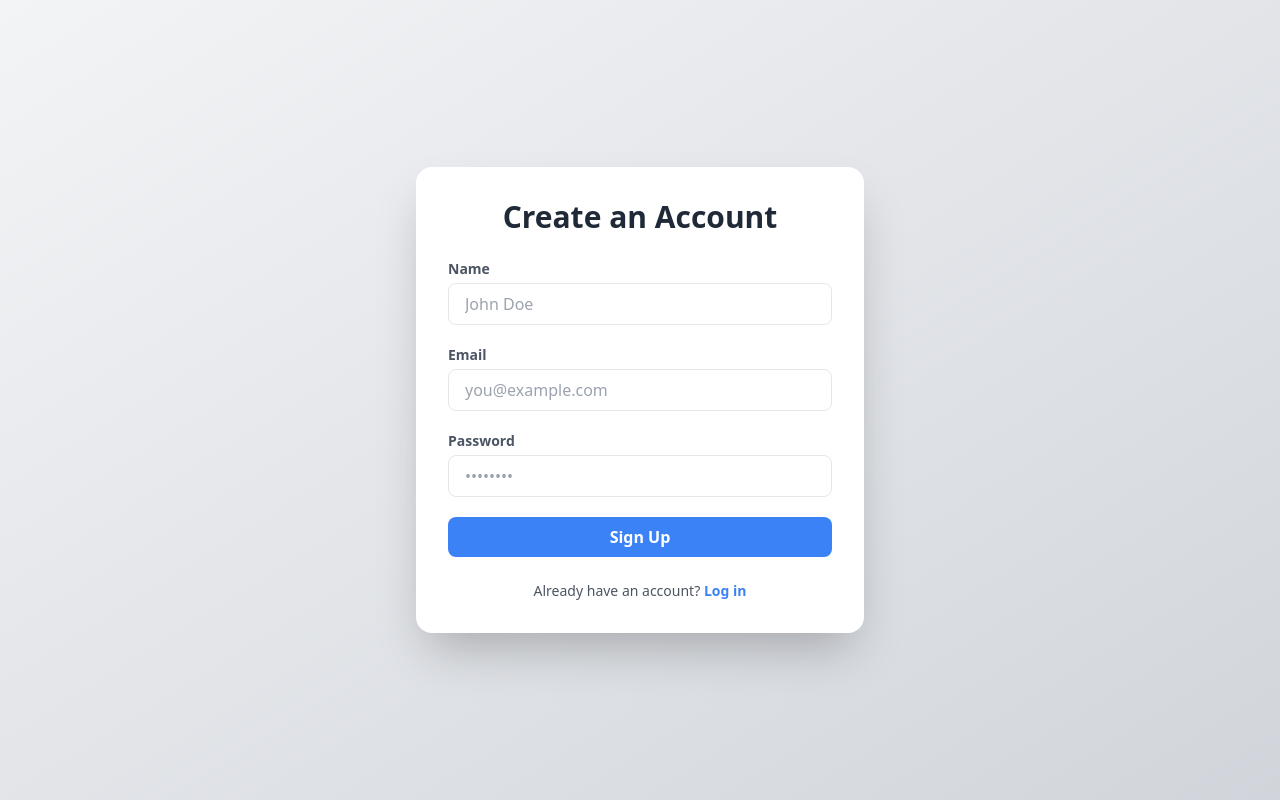
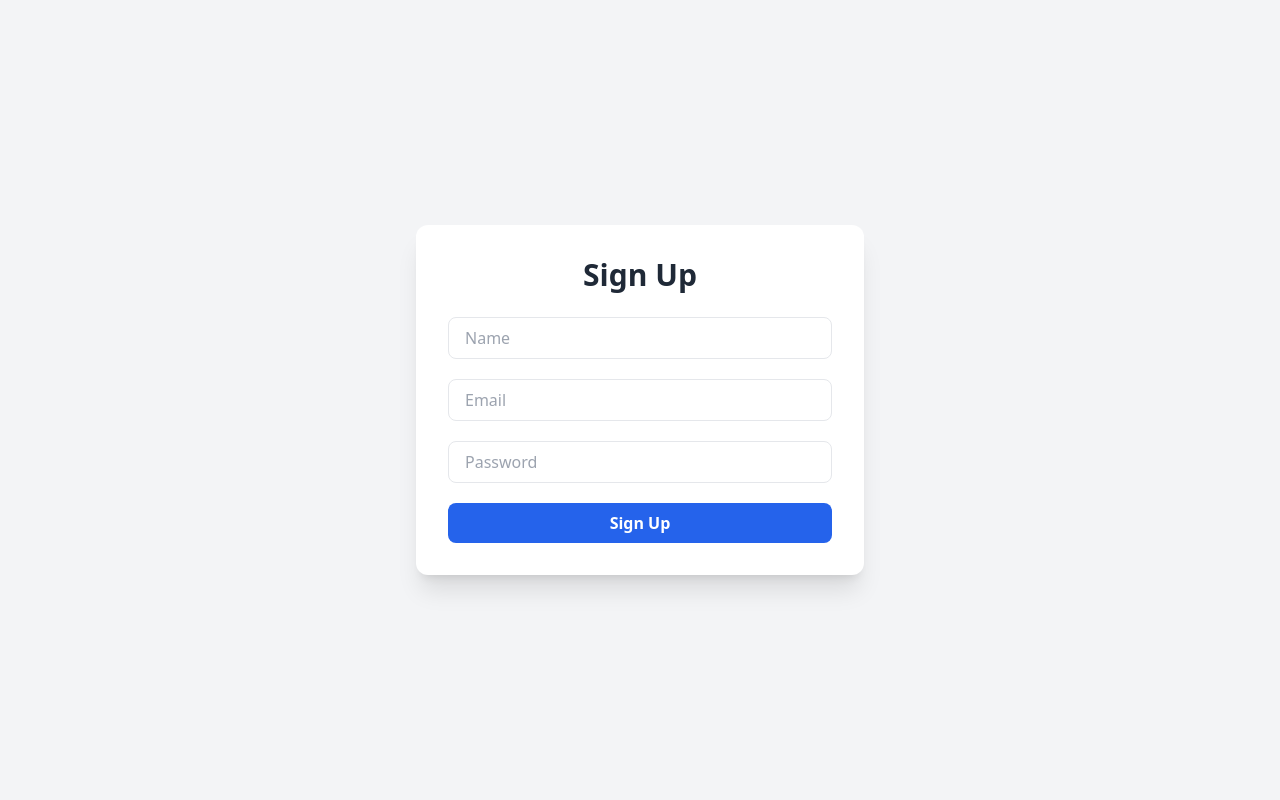
Before and after one commit to mubashar-mizA/inventory-control-next, a Next.js app: page /pages/register in a window 1280 px wide. Built offline with nearby package versions, Linux system fonts and the light colour scheme.

Commit message:
updating  app/pages/register/page.jsx

```diff
--- a/app/pages/register/page.jsx
+++ b/app/pages/register/page.jsx
@@ -1,14 +1,13 @@
 'use client';
+
 import { useState } from 'react';
 import { useRouter } from 'next/navigation';
-import Link from 'next/link';
 
 export default function RegisterPage() {
     const router = useRouter();
-    const [name, setName] = useState('')
-    const [email, setEmail] = useState('')
-    const [password, setPassword] = useState('')
-
+    const [name, setName] = useState('');
+    const [email, setEmail] = useState('');
+    const [password, setPassword] = useState('');
     const [error, setError] = useState('');
     const [loading, setLoading] = useState(false);
 
@@ -16,6 +15,7 @@ export default function RegisterPage() {
         e.preventDefault();
         setError('');
         setLoading(true);
+
         try {
             const res = await fetch('/api/auth/register', {
                 method: 'POST',
@@ -26,7 +26,8 @@ export default function RegisterPage() {
             const data = await res.json();
             if (!res.ok) throw new Error(data.message || 'Registration failed');
 
-            router.push('/pages/login');
+            // Redirect to OTP verification page with email as query
+            router.push(`/pages/otp-verification?email=${encodeURIComponent(email)}`);
         } catch (err) {
             setError(err.message);
         } finally {
@@ -35,73 +36,46 @@ export default function RegisterPage() {
     };
 
     return (
-        <div className="flex min-h-screen items-center justify-center bg-gradient-to-br from-gray-100 to-gray-300 p-6">
-            <div className="w-full max-w-md rounded-2xl bg-white p-8 shadow-2xl">
-                <h2 className="mb-6 text-center text-3xl font-bold text-gray-800">Create an Account</h2>
+        <div className="flex min-h-screen items-center justify-center p-6 bg-gray-100">
+            <div className="w-full max-w-md rounded-xl bg-white p-8 shadow-xl">
+                <h2 className="mb-6 text-center text-3xl font-bold text-gray-800">Sign Up</h2>
 
-                {error && <p className="mb-4 text-sm text-red-500">{error}</p>}
+                {error && <p className="mb-4 text-red-500">{error}</p>}
 
-                <form className="space-y-5">
-                    <div>
-                        <label className="block text-sm font-semibold text-gray-600">Name</label>
+                <form onSubmit={handleRegistration} className="space-y-5">
                     <input
                         type="text"
-                            name="name"
+                        placeholder="Name"
                         value={name}
-                            onChange={(e) => {
-                                setName(e.target.value)
-                            }}
+                        onChange={(e) => setName(e.target.value)}
                         required
-                            placeholder="John Doe"
-                            className="mt-1 w-full rounded-lg border px-4 py-2 outline-none focus:ring-2 focus:ring-blue-400"
+                        className="w-full rounded-lg border px-4 py-2"
                     />
-                    </div>
-
-                    <div>
-                        <label className="block text-sm font-semibold text-gray-600">Email</label>
                     <input
                         type="email"
-                            name="email"
+                        placeholder="Email"
                         value={email}
-                            onChange={(e) => {
-                                setEmail(e.target.value)
-                            }}
+                        onChange={(e) => setEmail(e.target.value)}
                         required
-                            placeholder="you@example.com"
-                            className="mt-1 w-full rounded-lg border px-4 py-2 outline-none focus:ring-2 focus:ring-blue-400"
+                        className="w-full rounded-lg border px-4 py-2"
                     />
-                    </div>
-
-                    <div>
-                        <label className="block text-sm font-semibold text-gray-600">Password</label>
                     <input
                         type="password"
-                            name="password"
+                        placeholder="Password"
                         value={password}
-                            onChange={(e) => {
-                                setPassword(e.target.value)
-                            }}
+                        onChange={(e) => setPassword(e.target.value)}
                         required
-                            placeholder="••••••••"
-                            className="mt-1 w-full rounded-lg border px-4 py-2 outline-none focus:ring-2 focus:ring-blue-400"
+                        className="w-full rounded-lg border px-4 py-2"
                     />
-                    </div>
 
                     <button
-                        onClick={handleRegistration}
+                        type="submit"
                         disabled={loading}
-                        className="w-full rounded-lg bg-blue-500 px-4 py-2 font-bold text-white transition hover:bg-blue-600 disabled:opacity-50"
+                        className="w-full bg-blue-600 text-white font-semibold py-2 rounded-lg hover:bg-blue-700 transition"
                     >
-                        {loading ? 'Signing up...' : 'Sign Up'}
+                        {loading ? 'Registering...' : 'Sign Up'}
                     </button>
                 </form>
-
-                <p className="mt-6 text-center text-sm text-gray-600">
-                    Already have an account?{' '}
-                    <Link href="/auth/login" className="font-semibold text-blue-500 hover:underline">
-                        Log in
-                    </Link>
-                </p>
             </div>
         </div>
     );
```
Lines whose indentation alone changed are shown as unchanged.
